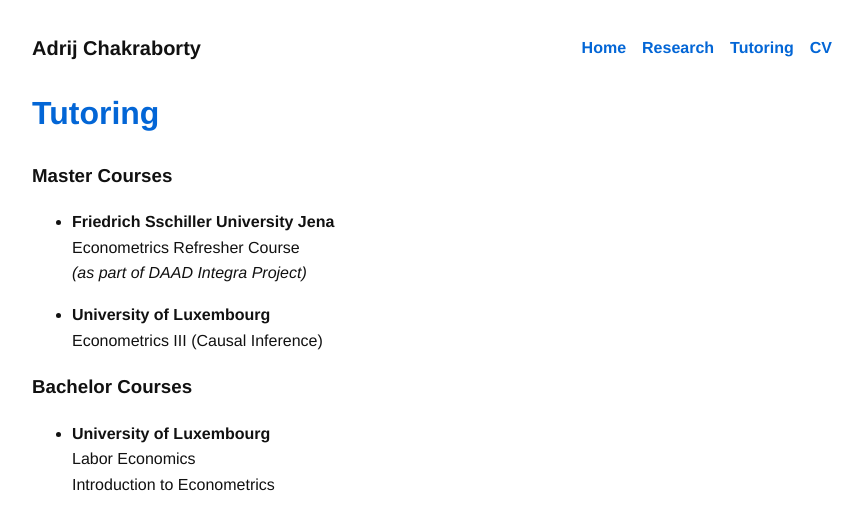
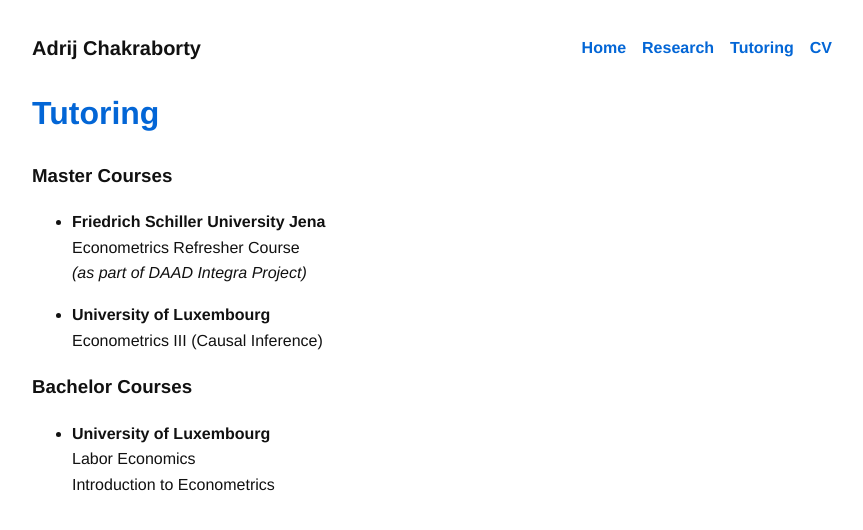
Before and after one commit to AdrijC3/AdrijC3.github.io, a Jekyll site: the page built from tutoring.md, in a window 1280 px wide. Shown: the top 530 px of the page, without its empty margins (208-1071 px from the left). Built offline with Jekyll 4.4.1, drawn with Linux system fonts in a browser that asks for light colours.

Commit message:
Updated tutoring page content

```diff
--- a/tutoring.md
+++ b/tutoring.md
@@ -7,7 +7,7 @@ title: Tutoring
 
 ### Master Courses
 
-- **Friedrich Sschiller University Jena**
+- **Friedrich Schiller University Jena**
   Econometrics Refresher Course
   <em>(as part of DAAD Integra Project)</em>
 
```
